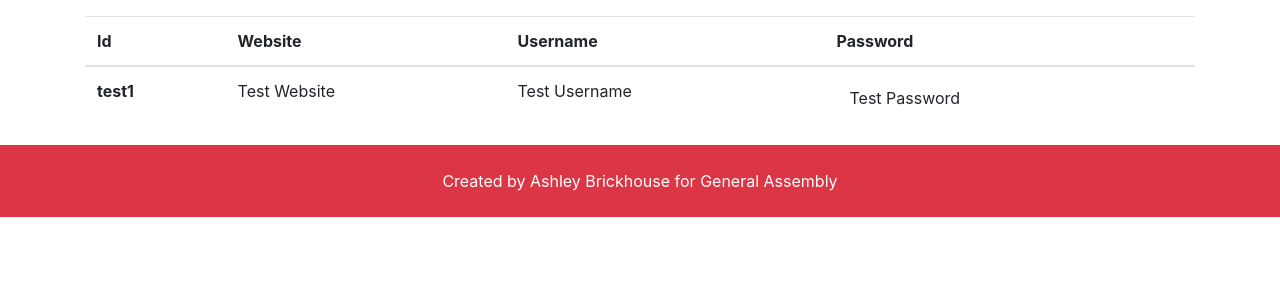
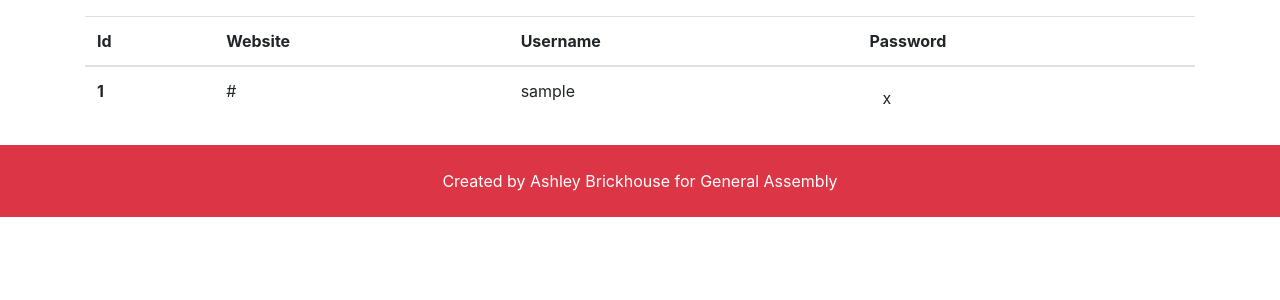
Before and after one commit to ashbrick/Password-Vault, a Django app: page /passwords/ in a window 1280 px wide. Shown: the part 164-464 px from the top of the page. Run offline with Django 3.2, Linux system fonts and the light colour scheme; tables that the repository leaves empty hold one stand-in row (values such as "Sample post"); some libraries are stand-ins or nearby versions.

Commit message:
can access passwords from the database and populate the password, username, website, and id onto the index page as the conditional loops through the database info

```diff
--- a/templates/passwords/passwords.html
+++ b/templates/passwords/passwords.html
@@ -37,10 +37,10 @@
             {% if passwords %}
               {% for password in passwords %}
               <tr>
-                <th scope="row"> test1 </th>
-                <td> Test Website </td>
-                <td> Test Username </td>
-                <td> <a href="#" class="btn pword-btn">Test Password</a> </td>
+                <th scope="row"> {{ password.id }} </th>
+                <td> {{ password.website }} </td>
+                <td> {{ password.username }} </td>
+                <td> <a href="#" class="btn pword-btn"> {{ password.password }}</a> </td>
               </tr>
               {% endfor %}
             {% else %}
```
